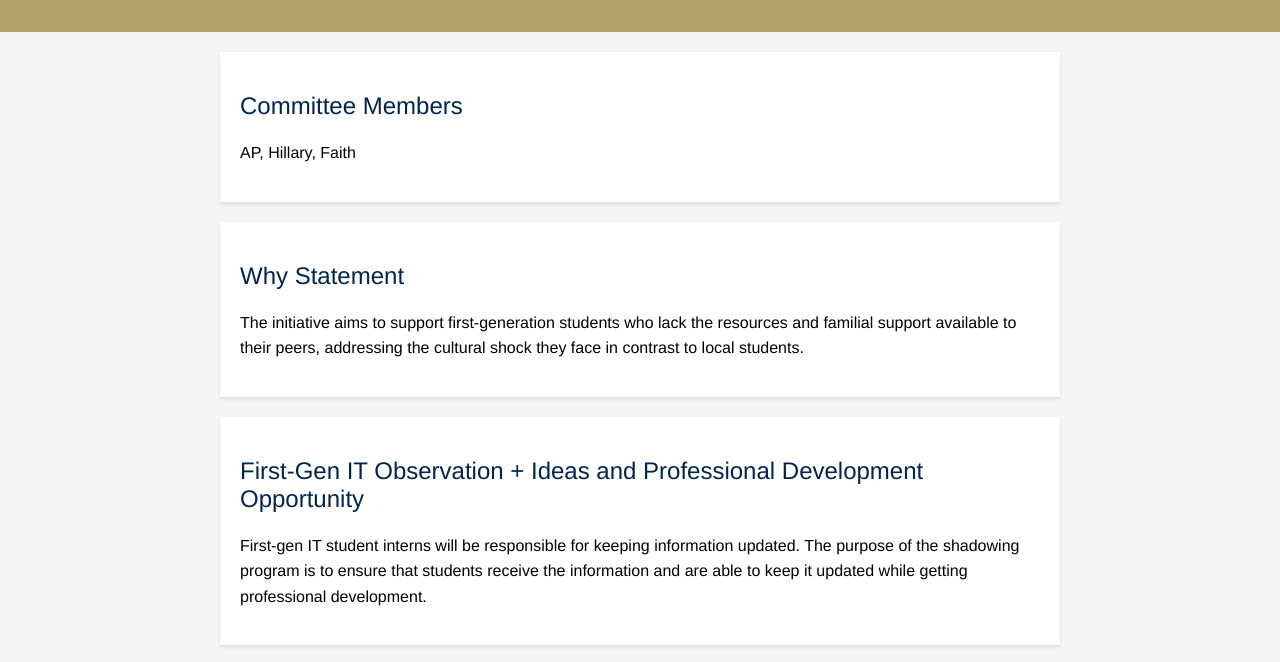
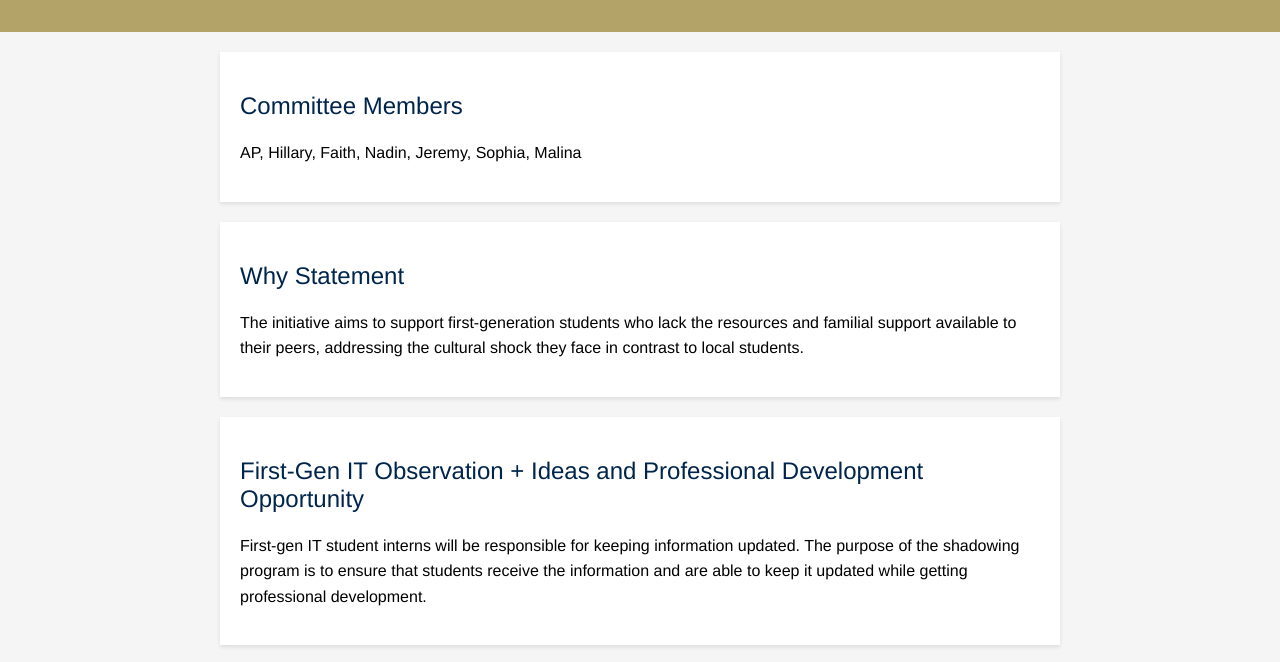
Before and after one commit to A0P0/ACCSymposium-, a plain HTML site: page index.html in a window 1280 px wide. Shown: the part 129-791 px from the top of the page. Drawn offline with Linux system fonts and the light colour scheme.

Commit message:
Update index.html

```diff
--- a/index.html
+++ b/index.html
@@ -23,7 +23,7 @@
 
     <section id="committee">
         <h2>Committee Members</h2>
-        <p>AP, Hillary, Faith</p>
+        <p>AP, Hillary, Faith, Nadin, Jeremy, Sophia, Malina</p>
     </section>
 
     <section id="why-statement">
```
